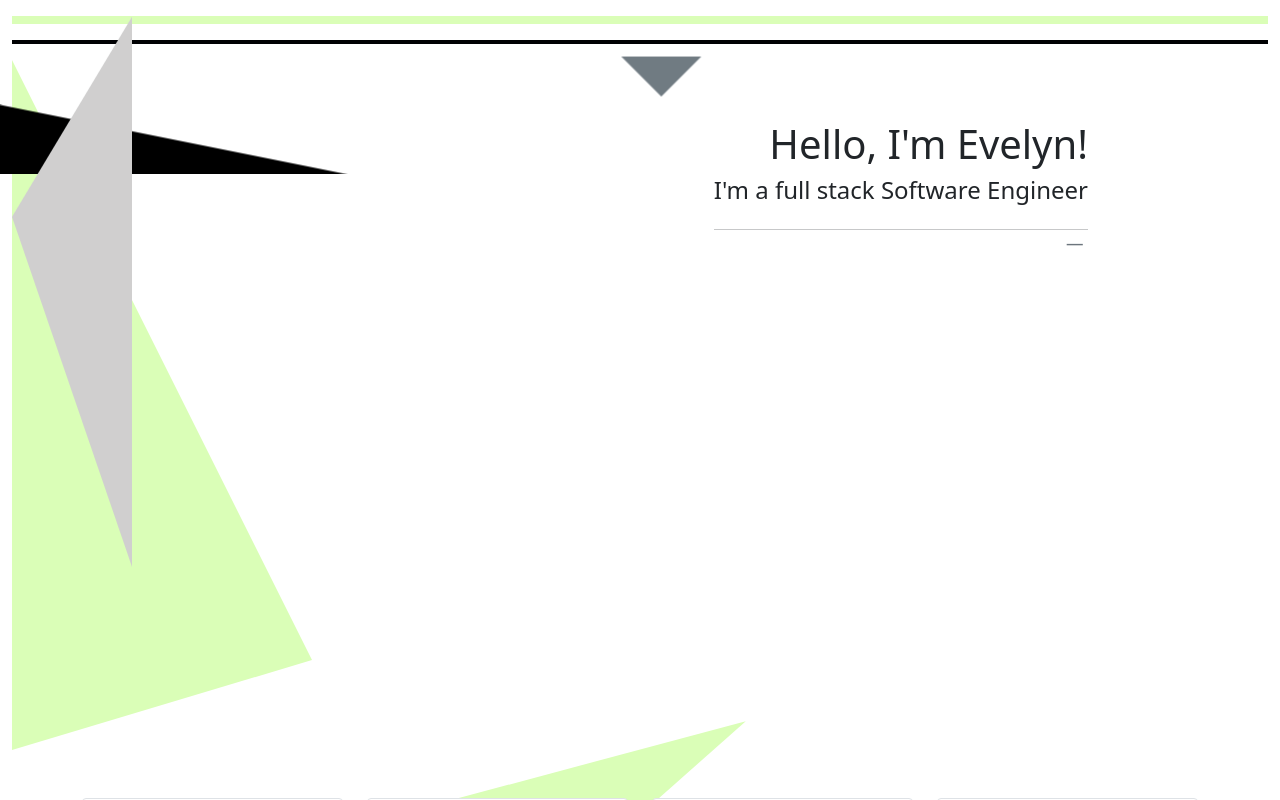
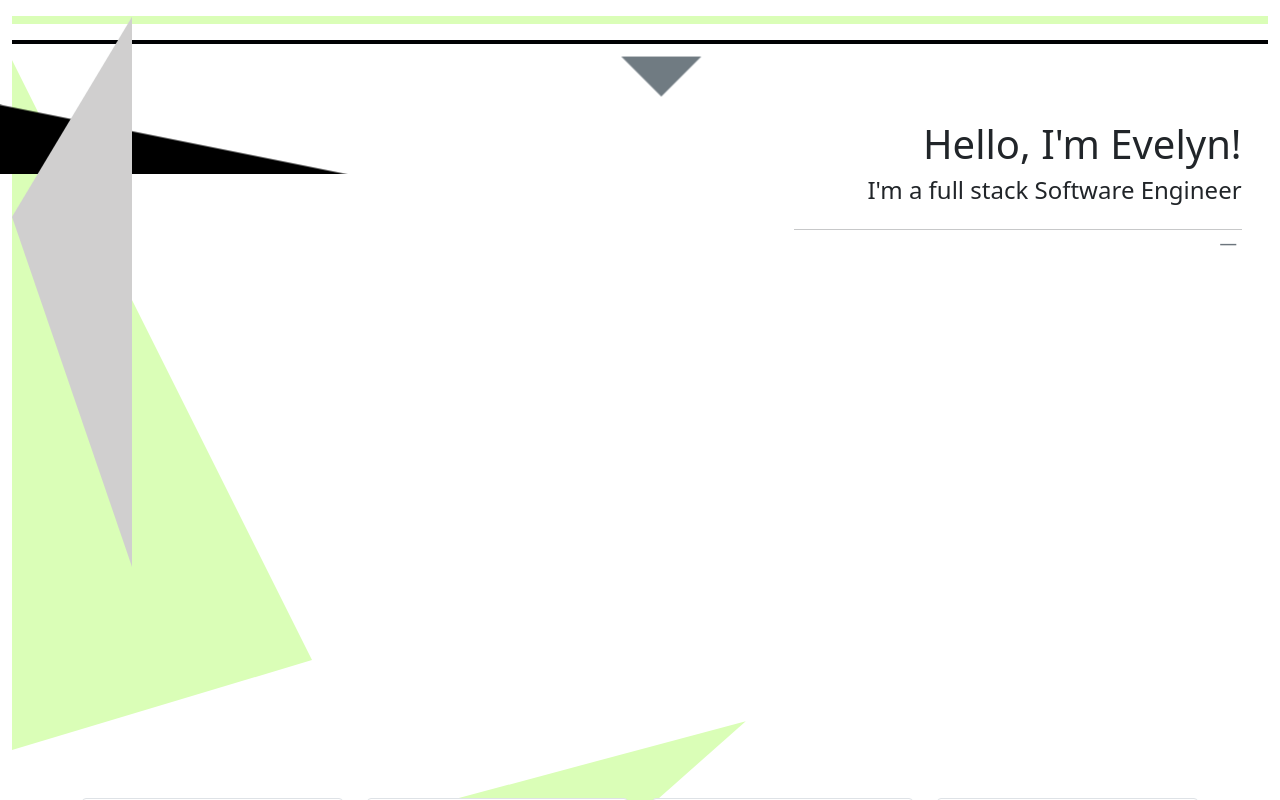
Before and after one commit to evelynAnais/evelynAnaisP, a React (Create React App) app: page / in a window 1280 px wide. Shown: the top 800 px of the page. Built offline with nearby package versions, Linux system fonts and the light colour scheme; no server answers; grey boxes are pictures that could not be loaded.

Commit message:
fixed quote margin

```diff
--- a/src/pages/home/Home.css
+++ b/src/pages/home/Home.css
@@ -38,8 +38,9 @@
 .absolute-intro {
   position: absolute;
   text-align: right;
+
   top: 15%;
-  right: 15%;
+  right: 3%;
 }
 .arrowSliding {
   position: absolute;
--- /dev/null
+++ b/src/pages/home/NoteCard.css
@@ -0,0 +1,12 @@
+.note {
+  width: 28rem;
+  /* margin: 0px, 0px, 0px, 0px; */
+}
+
+@media all and (max-width: 768px) {
+  .note {
+    width: 18rem;
+    margin-right: 0;
+    margin-left: auto;
+  }
+}
--- a/src/pages/home/NoteCard.js
+++ b/src/pages/home/NoteCard.js
@@ -1,3 +1,5 @@
+import "./NoteCard.css";
+
 export default function NoteCard({ sayings }) {
   let saying;
   if (sayings.length) {
@@ -5,7 +7,7 @@ export default function NoteCard({ sayings }) {
     }
 
   return(
-    <div className='card border-0 bg-transparent'>
+    <div className='card border-0 bg-transparent note'>
       <div className='card-body px-0 py-0'>
         <hr/>
         <blockquote className='blockquote'>
```
Also changed, not shown: src/pages/projects/ProjectList.js (+8 -2 lines).
